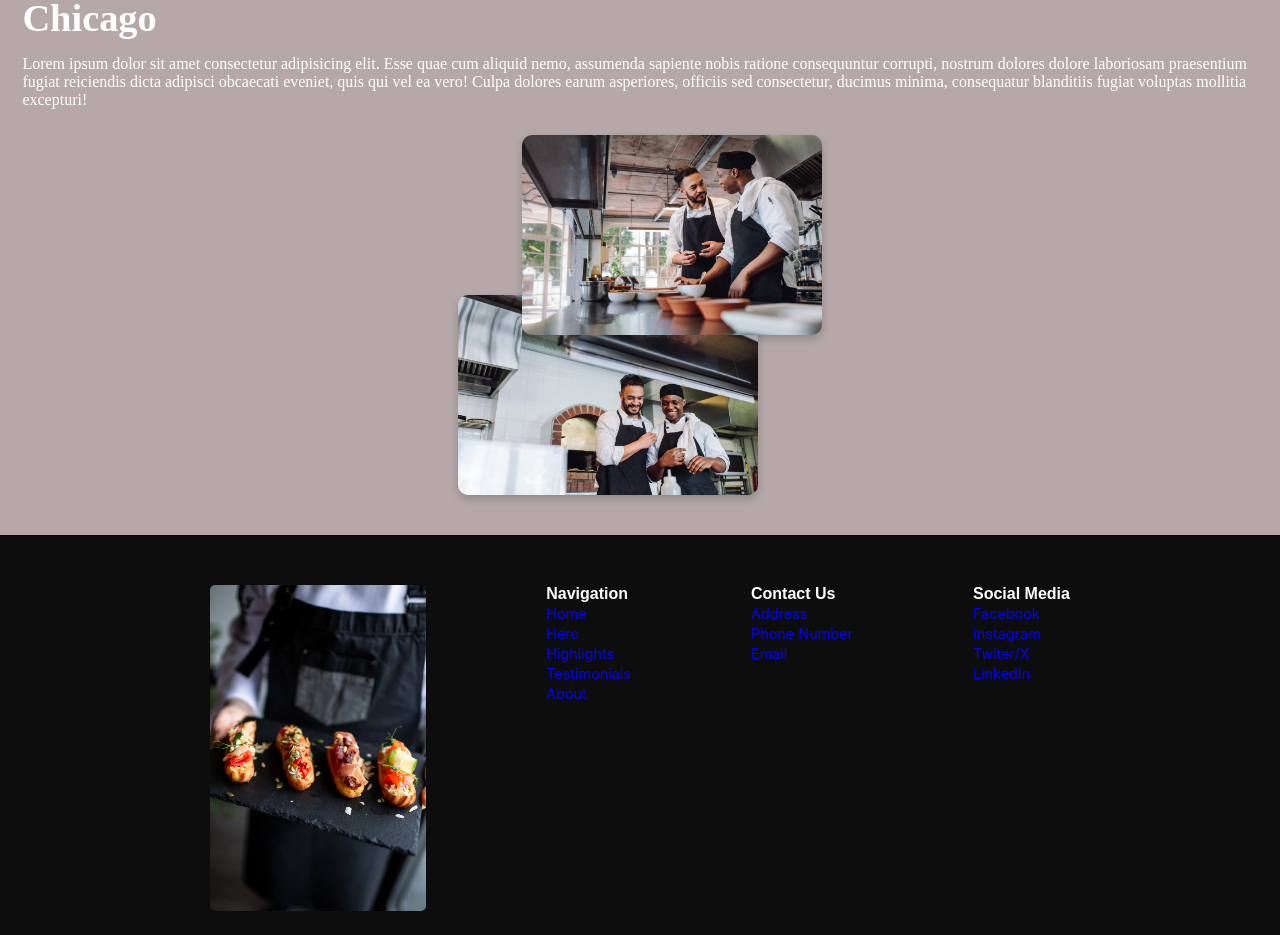
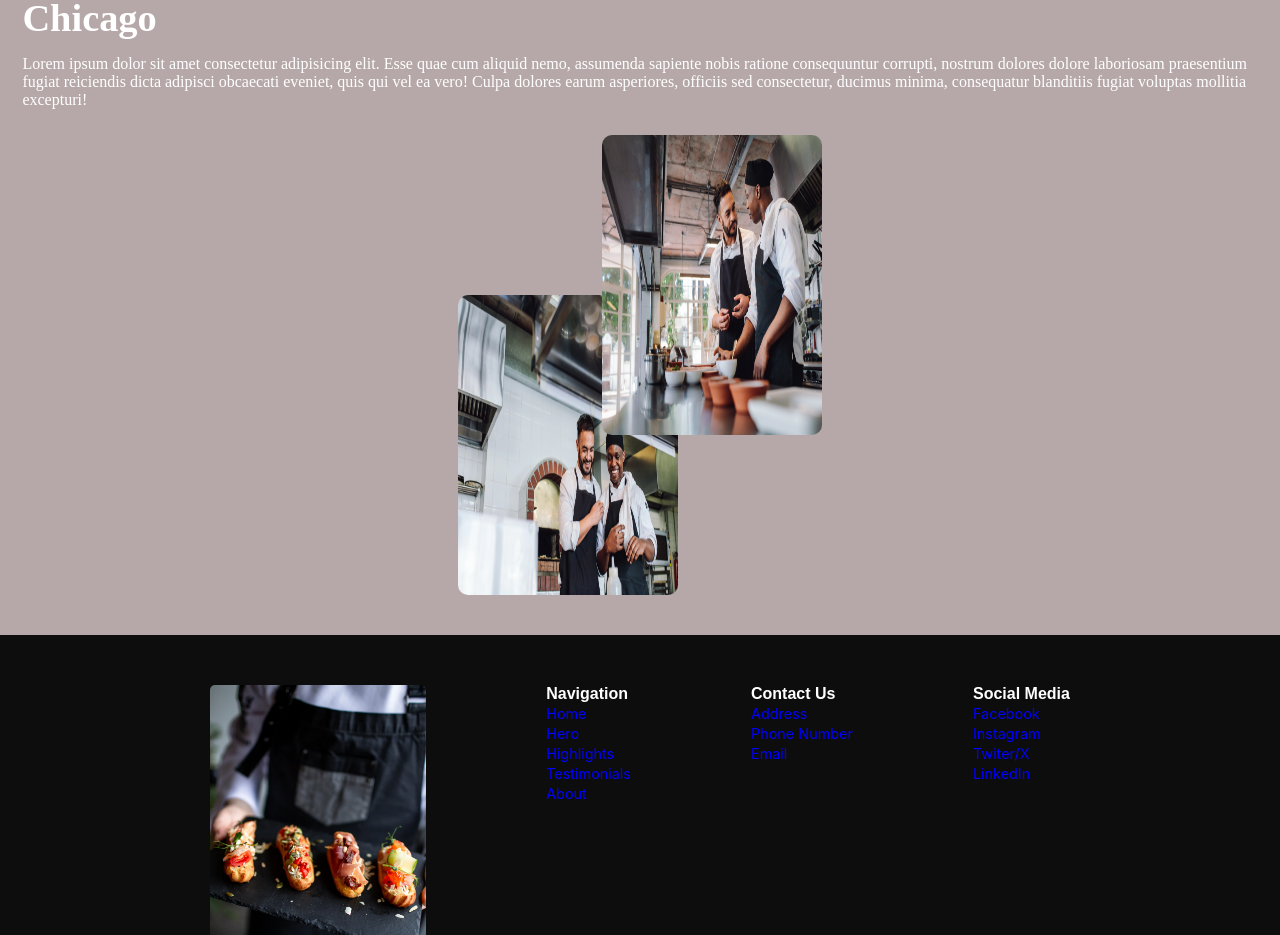
Before and after one commit to Freddsterius/little-lemon, a React (Create React App) app: page / in a window 1280 px wide. Shown: the part 1900-2835 px from the top of the page. Built offline with nearby package versions, Linux system fonts and the light colour scheme.

Commit message:
upd.: re positioned the images in the About section, again

```diff
--- a/src/components/about/about.css
+++ b/src/components/about/about.css
@@ -48,17 +48,14 @@ p {
 .about-images-container {
   position: relative;
   width: 300px; /* adjust to fit your layout */
-  height: 400px;
+  height: 500px;
   margin: auto;
 }
 .about-images-container img {
   position: absolute;
-
-  height: auto;
+  height: 300px;
   border-radius: 10px;
-  box-shadow: 0 4px 8px rgba(0, 0, 0, 0.2);
-  transition: transform 0.3s ease;
-  max-width: 100%;
+  width: 220px;
 }
 .right-img {
   top: 0rem;
```
